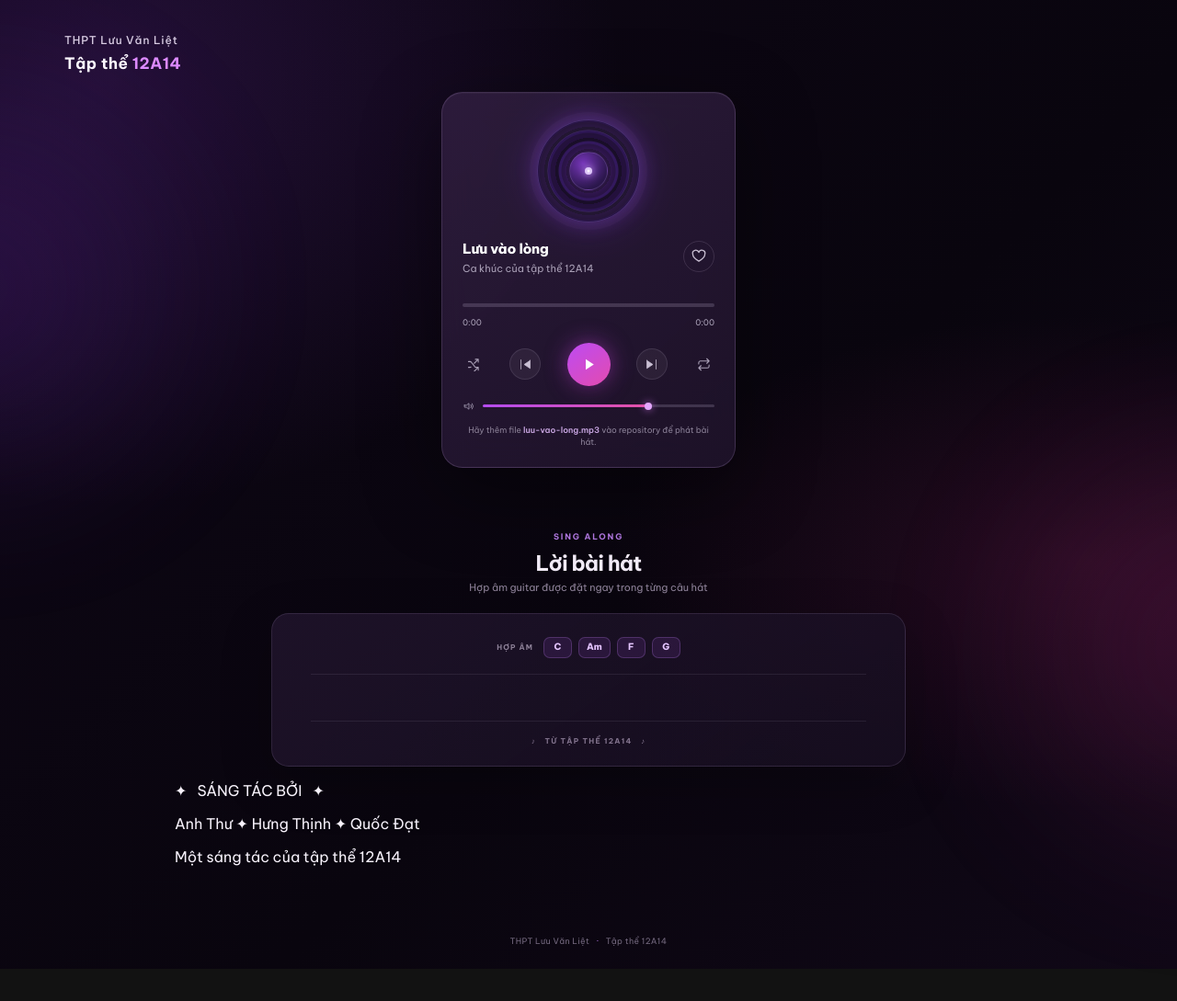
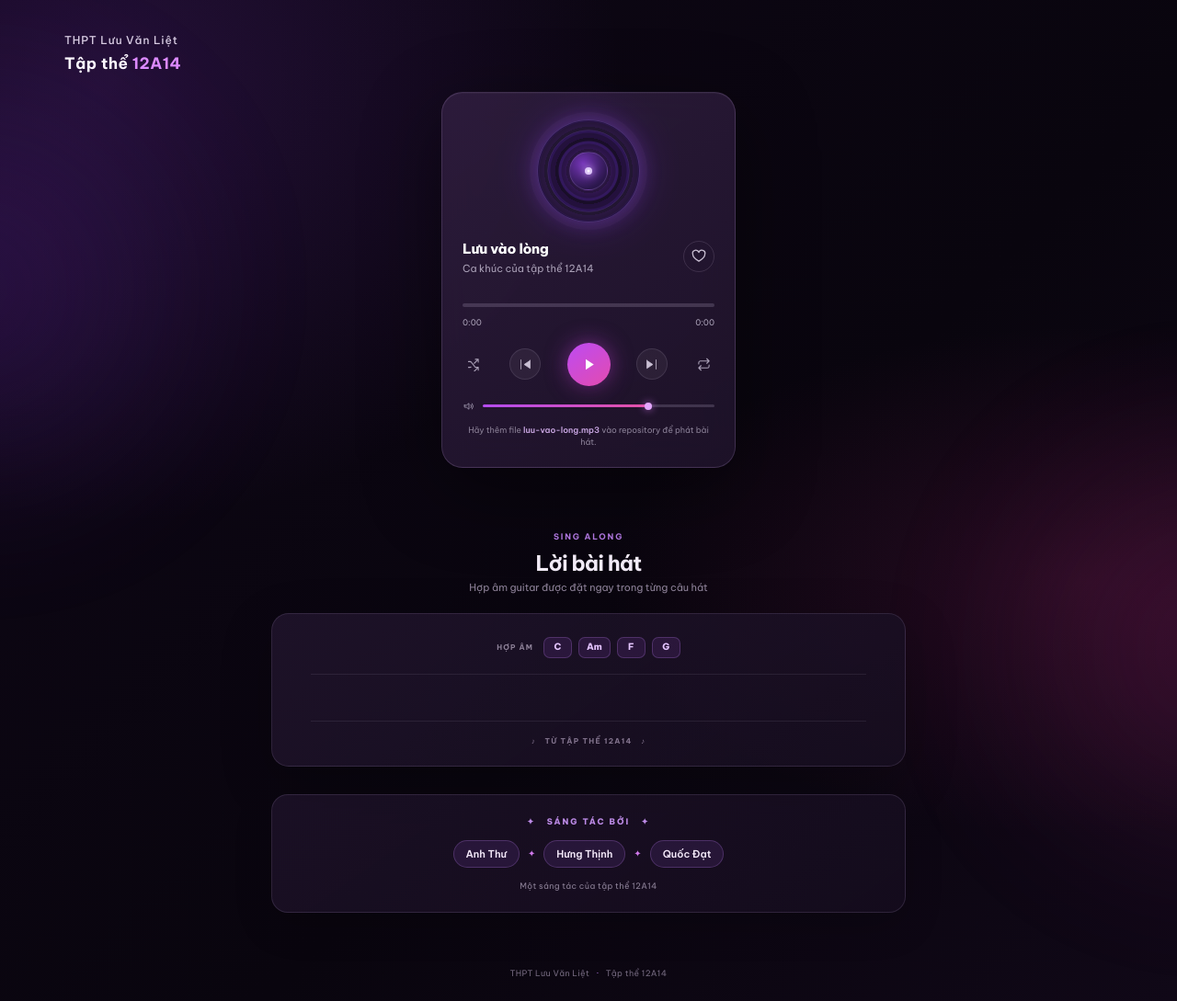
Before and after one commit to datnguyenvinhlong2k9-stack/lvl12a14, a plain HTML site: page index.html in a window 1280 px wide. Shown: the whole page at 92% size. Before the commit the page ends 1054 px from the top, so only its background shows below. Drawn offline with Linux system fonts and the light colour scheme.

Commit message:
Add styles for credits section in style.css
Added styles for credits section including layout and hover effects.

```diff
--- a/style.css
+++ b/style.css
@@ -126,3 +126,77 @@ footer span { padding: 0 5px; color: #b77ce8; }
   .lyric-line { font-size: 11px; }
 }
 @media (prefers-reduced-motion: reduce) { *, *::before, *::after { animation-duration: .01ms !important; scroll-behavior: auto !important; transition-duration: .01ms !important; } }
+
+/* PHẦN GIỚI THIỆU TÁC GIẢ */
+.credits-section {
+  width: min(100%, 690px);
+  margin: 30px auto 0;
+  padding: 23px 18px;
+  text-align: center;
+  border: 1px solid rgba(206, 174, 233, .14);
+  border-radius: 18px;
+  background: linear-gradient(
+    145deg,
+    rgba(35, 22, 48, .65),
+    rgba(23, 14, 32, .72)
+  );
+  box-shadow: 0 14px 42px rgba(0, 0, 0, .16);
+}
+
+.credits-label {
+  margin: 0 0 15px;
+  color: #bd8be7;
+  font-size: 9px;
+  font-weight: 800;
+  letter-spacing: .22em;
+}
+
+.credits-names {
+  display: flex;
+  justify-content: center;
+  align-items: center;
+  flex-wrap: wrap;
+  gap: 9px;
+}
+
+.credit-name {
+  display: inline-flex;
+  align-items: center;
+  min-height: 30px;
+  padding: 0 13px;
+  color: #f4eafa;
+  background: rgba(132, 69, 183, .16);
+  border: 1px solid rgba(186, 127, 239, .25);
+  border-radius: 50px;
+  font-size: 11px;
+  font-weight: 600;
+  transition: .25s ease;
+}
+
+.credit-name:hover {
+  background: rgba(169, 77, 242, .25);
+  border-color: #bd8be7;
+}
+
+.credit-separator {
+  color: #d179ec;
+  font-size: 10px;
+}
+
+.credits-caption {
+  margin: 14px 0 0;
+  color: #8e8299;
+  font-size: 9px;
+  letter-spacing: .04em;
+}
+
+@media (max-width: 600px) {
+  .credits-section {
+    margin-top: 25px;
+    padding: 20px 12px;
+  }
+
+  .credits-names {
+    gap: 7px;
+  }
+}
```
